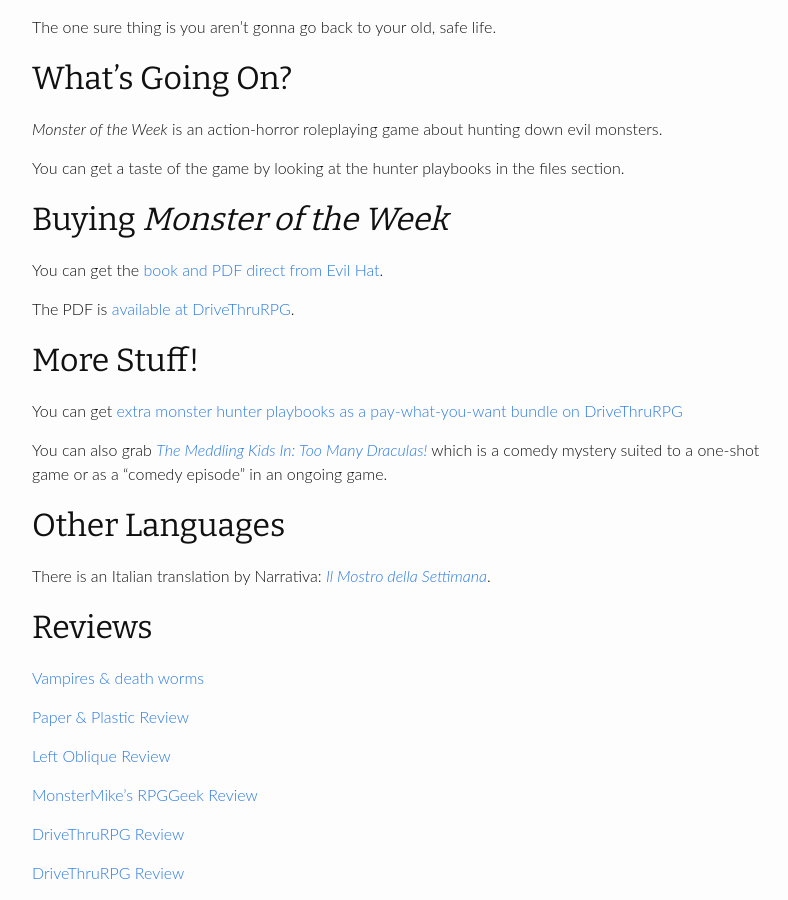
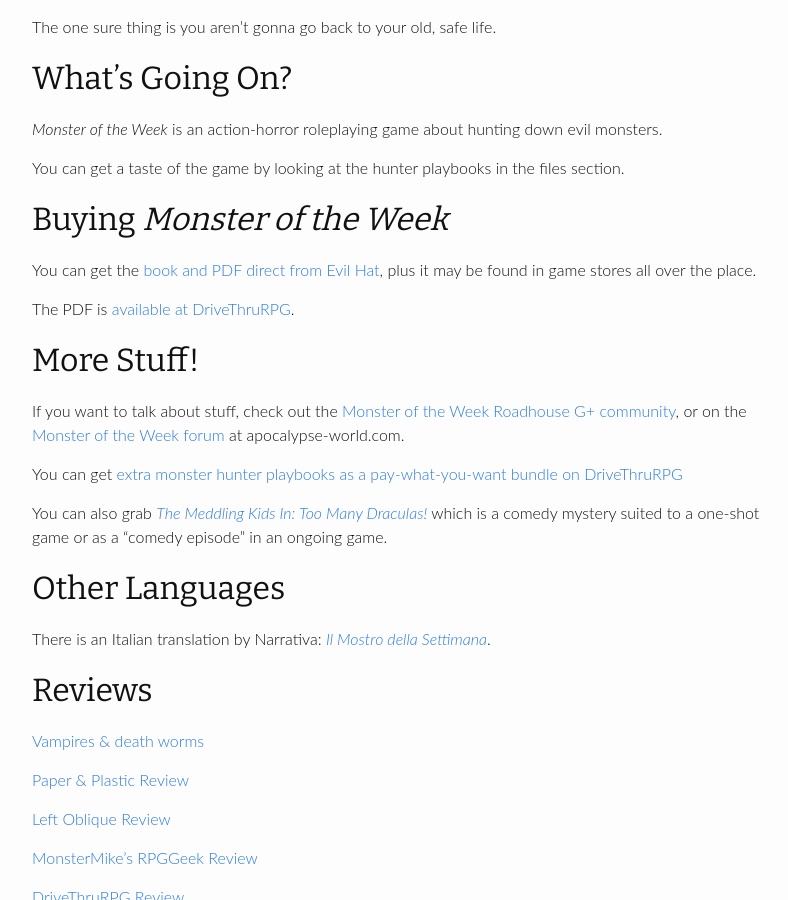
Before and after one commit to michael-sands/generic_games_site, a Jekyll site: the page built from motw.md, in a window 1280 px wide and 900 px high, scrolled down 697 px. Shown: the whole window, without its empty margins (238-1026 px from the left). Built offline with Jekyll 4.4.1, drawn with Linux system fonts in a browser that asks for light colours.

Commit message:
further updates, ready to go for now

```diff
--- a/motw.md
+++ b/motw.md
@@ -3,7 +3,7 @@
 title: Monster of the Week
 permalink: /motw/
 ---
-![Monster of the Week](../images/MOTW-Page-Header.jpg)
+![Monster of the Week](/images/MOTW-Page-Header.jpg)
 
 *There are monsters out there.*
 
@@ -31,12 +31,14 @@
 
 Buying _Monster of the Week_
 -----------------------
-You can get the [book and PDF direct from Evil Hat](https://www.evilhat.com/store/index.php?main_page=advanced_search_result&search_in_description=1&keyword=Monster+of+the+Week&x=0&y=0).
+You can get the [book and PDF direct from Evil Hat](https://www.evilhat.com/store/index.php?main_page=advanced_search_result&search_in_description=1&keyword=Monster+of+the+Week&x=0&y=0), plus it may be found in game stores all over the place.
 
 The PDF is [available at DriveThruRPG](http://drivethrurpg.com/product/143518/Monster-of-the-Week?affiliate_id=44653).
 
 More Stuff!
 --------------------
+If you want to talk about stuff, check out the [Monster of the Week Roadhouse G+ community](https://plus.google.com/u/0/communities/110209328442902551212), or on the [Monster of the Week forum](http://apocalypse-world.com/forums/index.php?board=33.0) at apocalypse-world.com.
+
 You can get [extra monster hunter playbooks as a pay-what-you-want bundle on DriveThruRPG](http://rpg.drivethrustuff.com/product/130278/Monster-of-the-Week-Reinforcements?affiliate_id=44653)
 
 You can also grab [_The Meddling Kids In: Too Many Draculas!_](http://drivethrurpg.com/product/141243/The-Meddling-Kids-In-Too-Many-Draculas?affiliate_id=44653) which is a comedy mystery suited to a one-shot game or as a "comedy episode" in an ongoing game.
```
Also changed, not shown: _posts/2015-01-31-motw-revised.md (deleted, +0 -7 lines), index.html (+7 -2 lines), other_games.md (deleted, +0 -6 lines).
